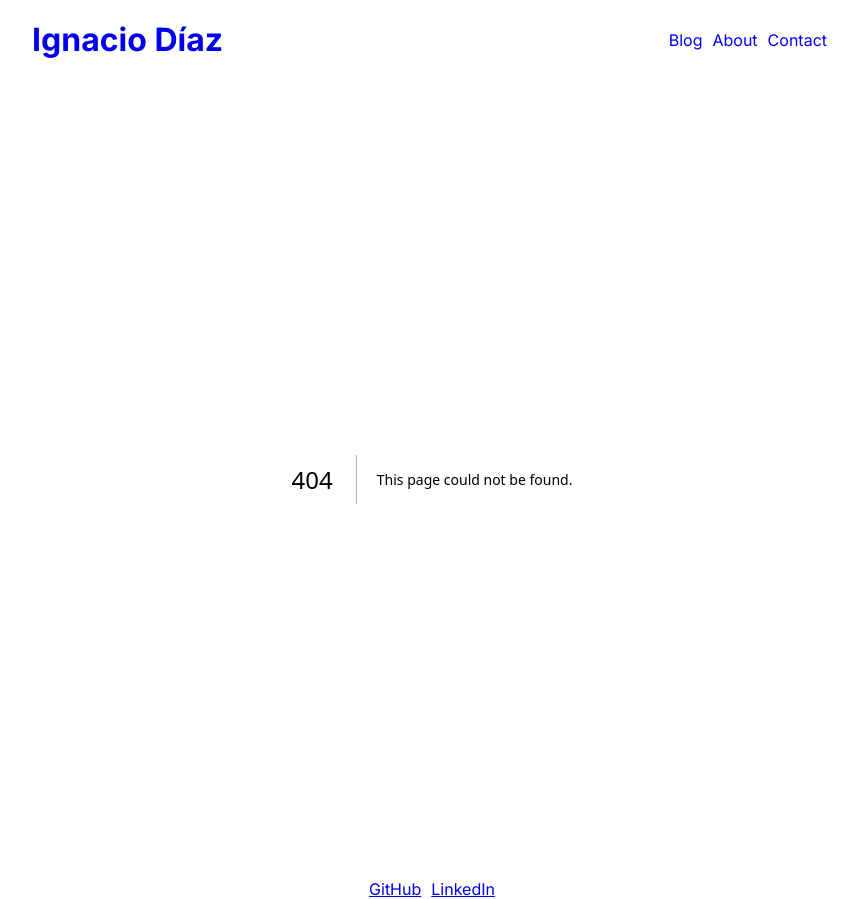
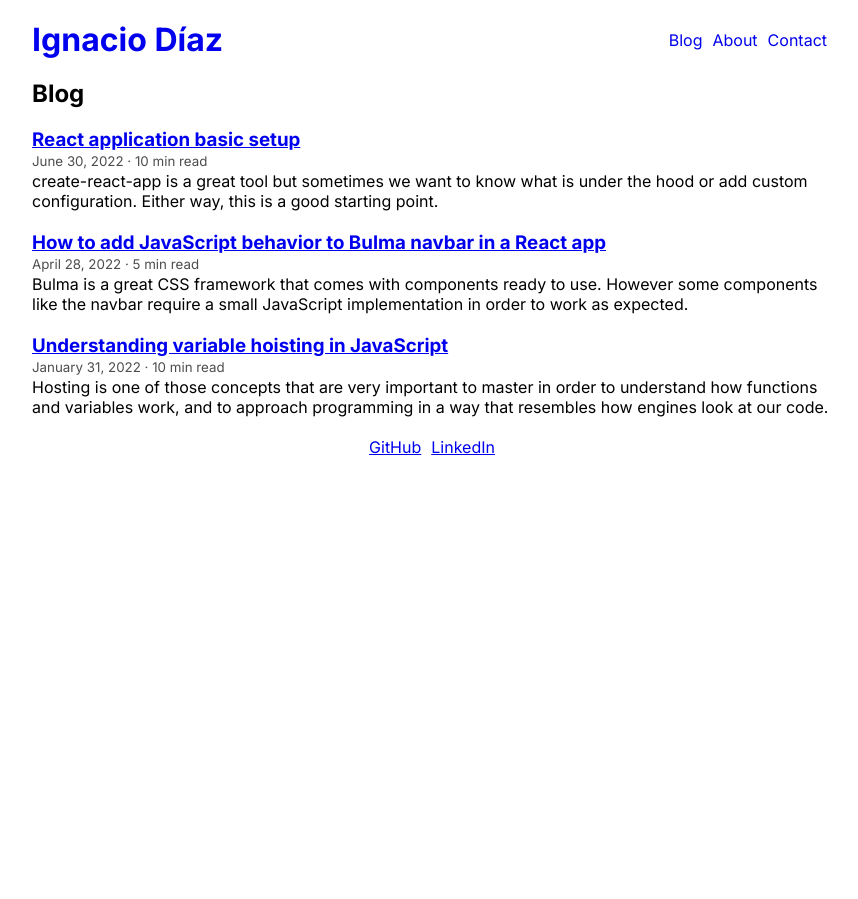
Before and after one commit to ignaciodiazb/blog, a Next.js app: page /blog in a window 1280 px wide. Before the commit this address had no page. Shown: the whole page, without its empty margins (208-1066 px from the left). After the commit the page ends 800 px from the top, so only its background shows below. Built offline with nearby package versions, Linux system fonts and the light colour scheme.

Commit message:
Added blog page

```diff
--- /dev/null
+++ b/src/app/blog/page.css
@@ -0,0 +1,11 @@
+.posts__item {
+}
+.posts__item:not(:last-child) {
+  margin: 0 0 20px 0;
+}
+.posts__list {
+  list-style: none;
+  margin: 20px 0;
+}
+.posts__title {
+}
--- /dev/null
+++ b/src/app/blog/page.tsx
@@ -0,0 +1,51 @@
+import { Fragment } from "react";
+
+import Post from "@/components/post";
+
+import "./page.css";
+
+export default function BlogPage() {
+  return (
+    <Fragment>
+      <h2 className={"posts__title"}>Blog</h2>
+      <ul className={"posts__list"}>
+        <li className={"posts__item"}>
+          <Post
+            date={"June 30, 2022"}
+            intro={
+              "create-react-app is a great tool but sometimes we want to know what is under the hood or add custom configuration. Either way, this is a good starting point."
+            }
+            readingTime={10}
+            slug={"react-application-basic-setup"}
+            title={"React application basic setup"}
+            key={"react-application-basic-setup"}
+          />
+        </li>
+        <li className={"posts__item"}>
+          <Post
+            date={"April 28, 2022"}
+            intro={
+              "Bulma is a great CSS framework that comes with components ready to use. However some components like the navbar require a small JavaScript implementation in order to work as expected."
+            }
+            readingTime={5}
+            slug={"bulma-javascript-navbar"}
+            title={"How to add JavaScript behavior to Bulma navbar in a React app"}
+            key={"bulma-javascript-navbar"}
+          />
+        </li>
+        <li className={"posts__item"}>
+          <Post
+            date={"January 31, 2022"}
+            intro={
+              "Hosting is one of those concepts that are very important to master in order to understand how functions and variables work, and to approach programming in a way that resembles how engines look at our code."
+            }
+            readingTime={10}
+            slug={"javascript-variable-hoisting"}
+            title={"Understanding variable hoisting in JavaScript"}
+            key={"javascript-variable-hoisting"}
+          />
+        </li>
+      </ul>
+    </Fragment>
+  );
+}
```
